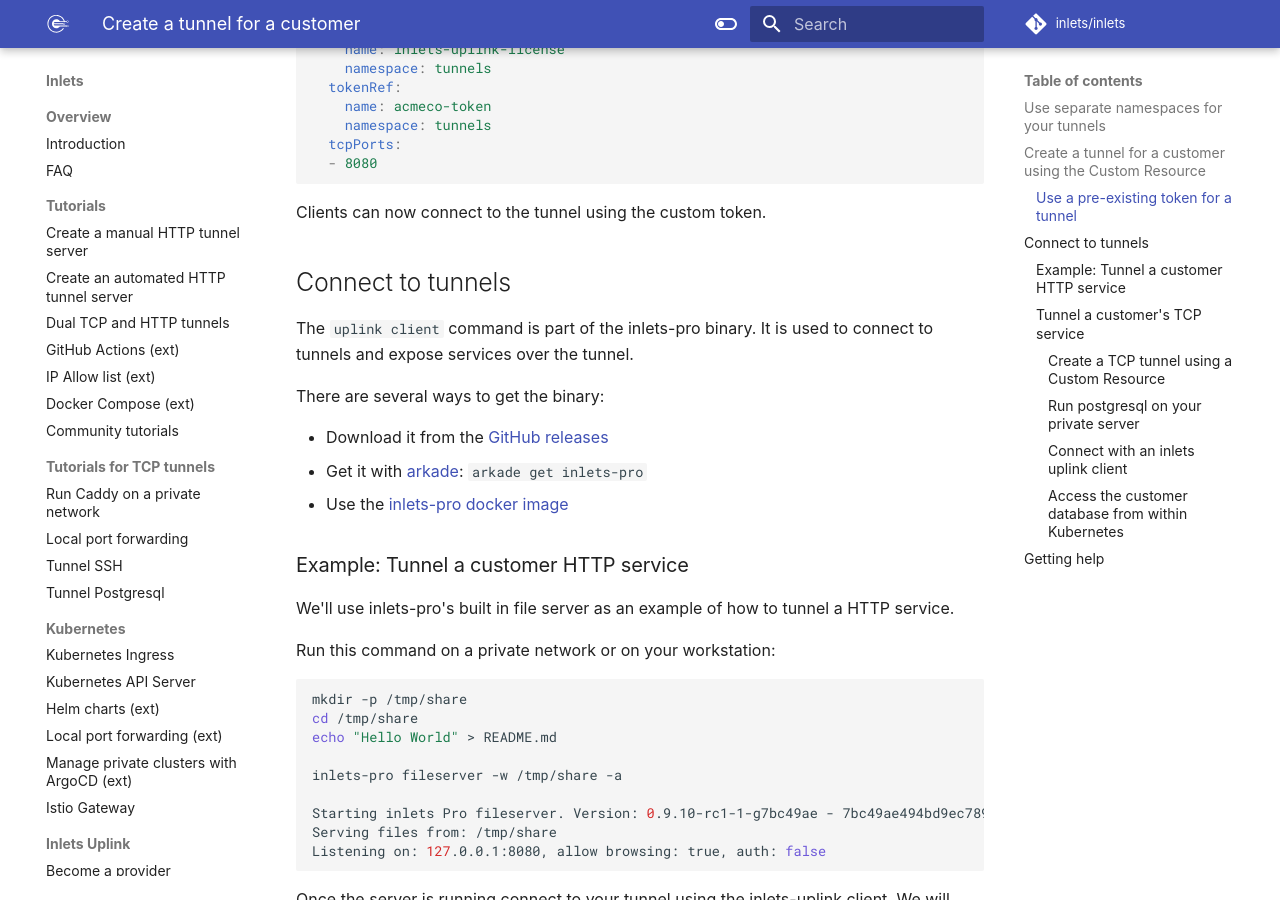
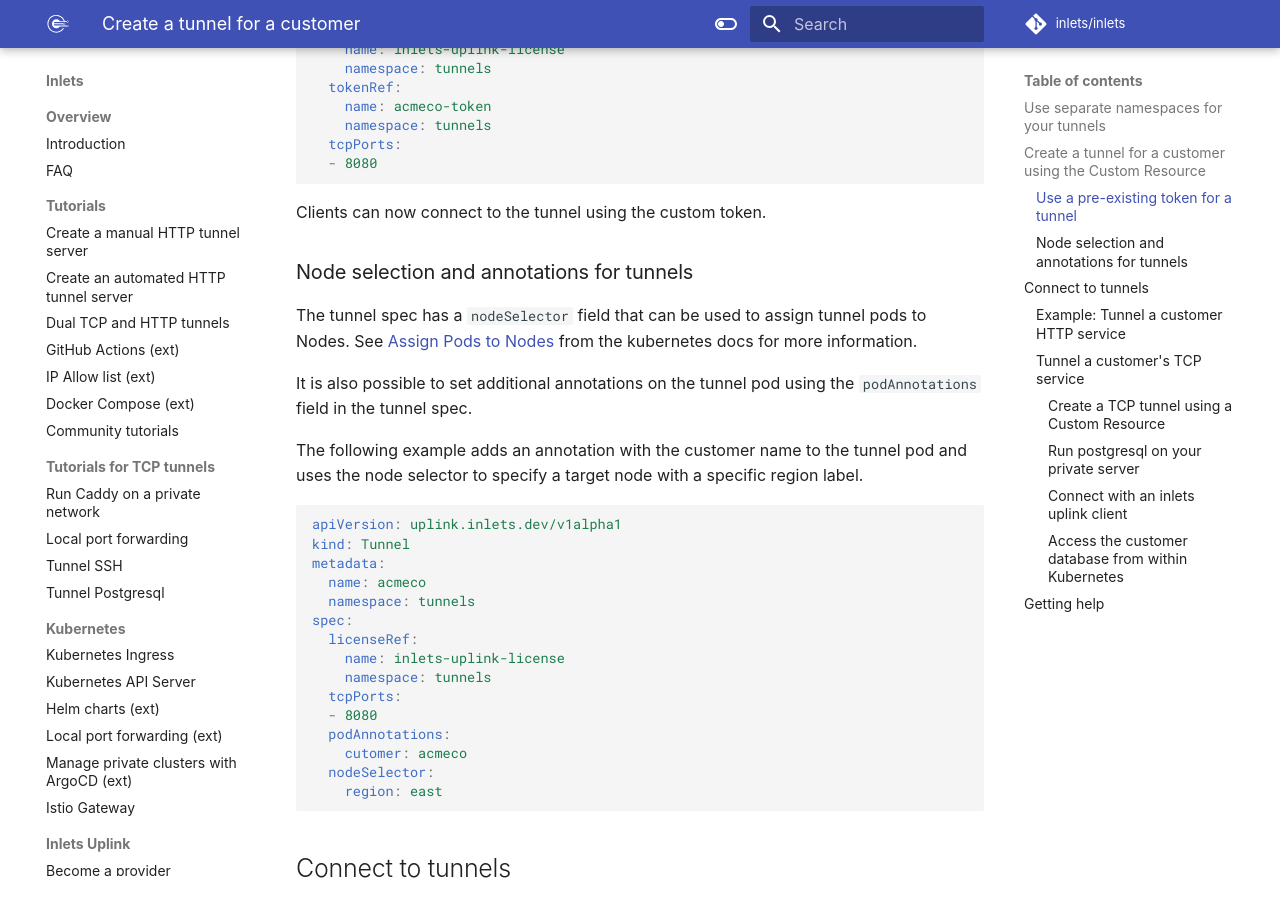
Before and after one commit to inlets/docs.inlets.dev, an MkDocs documentation site: the page built from docs/uplink/create-tunnels.md, in a window 1280 px wide and 900 px high, scrolled down 1811 px. Built offline with MkDocs 1.6.1 and Material for MkDocs 9.7.7, drawn with Linux system fonts in a browser that asks for light colours; some web fonts are replaced.

Commit message:
Document annotations and node selector for uplink tunnels
Signed-off-by: Han Verstraete (OpenFaaS Ltd) <han@openfaas.com>

````diff
--- a/docs/uplink/create-tunnels.md
+++ b/docs/uplink/create-tunnels.md
@@ -91,6 +91,32 @@
 ```
 
 Clients can now connect to the tunnel using the custom token.
+
+### Node selection and annotations for tunnels
+
+The tunnel spec has a `nodeSelector` field that can be used to assign tunnel pods to Nodes. See [Assign Pods to Nodes](https://kubernetes.io/docs/tasks/configure-pod-container/assign-pods-nodes/) from the kubernetes docs for more information.
+
+It is also possible to set additional annotations on the tunnel pod using the `podAnnotations` field in the tunnel spec.
+
+The following example adds an annotation with the customer name to the tunnel pod and uses the node selector to specify a target node with a specific region label.
+
+```yaml
+apiVersion: uplink.inlets.dev/v1alpha1
+kind: Tunnel
+metadata:
+  name: acmeco
+  namespace: tunnels
+spec:
+  licenseRef:
+    name: inlets-uplink-license
+    namespace: tunnels
+  tcpPorts:
+  - 8080
+  podAnnotations:
+    cutomer: acmeco
+  nodeSelector:
+    region: east
+```
 
 ## Connect to tunnels
 
````
